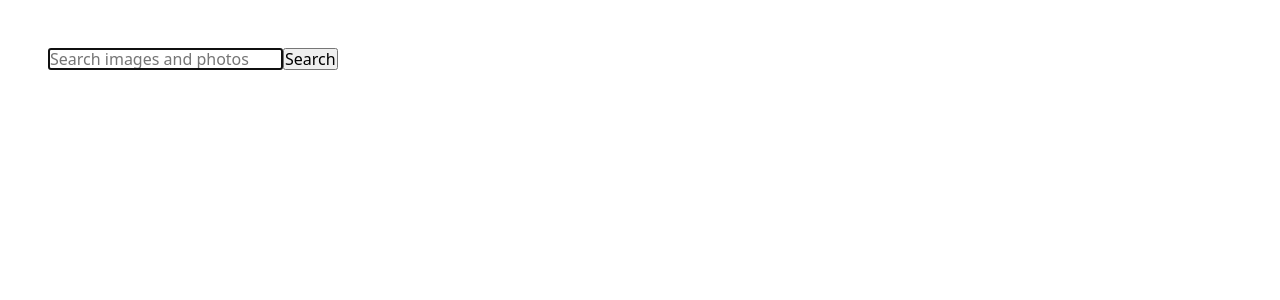
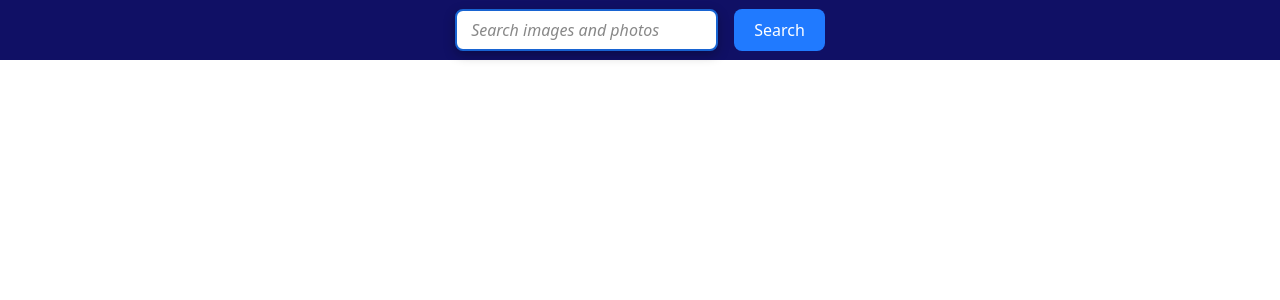
Before and after one commit to PushEaxVK/goit-react-hw-04, a React (Vite) app: page / in a window 1280 px wide. Shown: the top 300 px of the page. Built offline with nearby package versions, Linux system fonts and the light colour scheme.

Commit message:
add styles for search bar

```diff
--- a/src/App.jsx
+++ b/src/App.jsx
@@ -16,13 +16,13 @@ function App() {
   const [totalPages, setTotalPages] = useState(0);
   const [currentPage, setCurrentPage] = useState(0);
   const [query, setQuery] = useState('');
+  const [modalUrl, setModalUrl] = useState('');
 
   const handleSearch = async (query, page) => {
     setCurrentPage(page);
     try {
       setLoading(true);
       setError(false);
-      // setData({});
       const jsonData = await searchImages(query, page);
       if (Object.keys(jsonData).length === 0) {
         console.log('jsonData is empty!');
@@ -54,7 +54,6 @@ function App() {
           return [...prev, ...newImages];
         });
       }
-      // setData(jsonData);
     } catch (error) {
       setError(true);
     } finally {
@@ -74,11 +73,16 @@ function App() {
           setQuery(searchQuery);
         }}
       />
-      {images.length > 0 && <ImageGallery images={images} />}
+      {images.length > 0 && (
+        <ImageGallery images={images} setModal={setModalUrl} />
+      )}
       {loading && <Loader />}
       {error && <ErrorMessage />}
       {currentPage < totalPages && !error && !loading && (
         <LoadMoreBtn loadMore={() => handleSearch(query, currentPage + 1)} />
+      )}
+      {modalUrl !== '' && (
+        <ImageModal modalUrl={modalUrl} setModal={setModalUrl} />
       )}
     </div>
   );
--- a/src/App.module.css
+++ b/src/App.module.css
@@ -1,6 +1,7 @@
 .app {
   display: flex;
   flex-direction: column;
-  gap: 1rem;
-  padding: 3rem;
+  /* gap: 1rem; */
+  /* padding: 3rem; */
+  padding-bottom: 1rem;
 }
--- a/src/components/ImageCard/ImageCard.jsx
+++ b/src/components/ImageCard/ImageCard.jsx
@@ -2,14 +2,14 @@ import s from './ImageCard.module.css';
 
 const ImageCard = ({ image }) => {
   return (
-    <li className={s.imageWrapper} style={{ backgroundColor: image.color }}>
+    <div className={s.imageWrapper} style={{ backgroundColor: image.color }}>
       <img
         className={s.image}
         src={image.small}
         alt={image.alt}
         data-src={image.regular}
       />
-    </li>
+    </div>
   );
 };
 
--- a/src/components/ImageGallery/ImageGallery.jsx
+++ b/src/components/ImageGallery/ImageGallery.jsx
@@ -1,13 +1,20 @@
 import s from './ImageGallery.module.css';
 import ImageCard from '../ImageCard/ImageCard';
 
-const ImageGallery = ({ images }) => {
+const ImageGallery = ({ images, setModal }) => {
   return (
-    <div>
+    <div className={s.gallery}>
       {/* <h2>ImageGallery</h2> */}
-      <ul className={s.imagesList}>
+      <ul
+        className={s.imagesList}
+        onClick={(e) => {
+          e.target.nodeName === 'IMG' && setModal(e.target.dataset.src);
+        }}
+      >
         {images.map((image) => (
-          <ImageCard key={image.id} image={image} />
+          <li key={image.id}>
+            <ImageCard image={image} />
+          </li>
         ))}
       </ul>
     </div>
--- a/src/components/ImageGallery/ImageGallery.module.css
+++ b/src/components/ImageGallery/ImageGallery.module.css
@@ -1,3 +1,7 @@
+.gallery {
+  padding: 1rem;
+}
+
 .imagesList {
   display: grid;
   grid-template-columns: repeat(4, 1fr);
--- a/src/components/ImageModal/ImageModal.jsx
+++ b/src/components/ImageModal/ImageModal.jsx
@@ -1,6 +1,31 @@
+import { useEffect } from 'react';
 import s from './ImageModal.module.css';
 
-const ImageModal = () => {
-  return <div>ImageModal</div>;
+const ImageModal = ({ modalUrl, setModal }) => {
+  useEffect(() => {
+    const handleKeyDown = (event) => {
+      if (event.key === 'Escape') {
+        setModal('');
+      }
+    };
+
+    window.addEventListener('keydown', handleKeyDown);
+
+    return () => {
+      window.removeEventListener('keydown', handleKeyDown);
+    };
+  });
+
+  return (
+    <div
+      className={s.modal}
+      onClick={() => {
+        setModal('');
+      }}
+    >
+      <img src={modalUrl} />
+    </div>
+  );
 };
+
 export default ImageModal;
--- a/src/components/ImageModal/ImageModal.module.css
+++ b/src/components/ImageModal/ImageModal.module.css
@@ -0,0 +1,17 @@
+.modal {
+  position: fixed;
+  left: 0;
+  top: 0;
+  width: 100%;
+  height: 100%;
+  padding: 2%;
+  background-color: rgba(0, 0, 0, 75%);
+  overflow: auto;
+
+  img {
+    margin: 0 auto;
+    width: 100%;
+    height: 100%;
+    object-fit: contain;
+  }
+}
--- a/src/components/LoadMoreBtn/LoadMoreBtn.jsx
+++ b/src/components/LoadMoreBtn/LoadMoreBtn.jsx
@@ -2,7 +2,7 @@ import s from './LoadMoreBtn.module.css';
 
 const LoadMoreBtn = ({ loadMore }) => {
   return (
-    <div>
+    <div className={s.loadMore}>
       <button type="button" onClick={loadMore}>
         Load more
       </button>
--- a/src/components/LoadMoreBtn/LoadMoreBtn.module.css
+++ b/src/components/LoadMoreBtn/LoadMoreBtn.module.css
@@ -0,0 +1,3 @@
+.loadMore {
+  margin: 0 auto;
+}
--- a/src/components/Loader/Loader.jsx
+++ b/src/components/Loader/Loader.jsx
@@ -1,6 +1,23 @@
 import s from './Loader.module.css';
+import ClipLoader from 'react-spinners/ClipLoader';
+
+const override = {
+  display: 'block',
+  margin: '0 auto',
+  borderColor: 'red',
+};
 
 const Loader = () => {
-  return <div>Loader</div>;
+  return (
+    <div>
+      <ClipLoader
+        color="#36d7b7"
+        loading={true}
+        cssOverride={override}
+        size={50}
+        aria-label="Loading Images..."
+      />
+    </div>
+  );
 };
 export default Loader;
--- a/src/components/SearchBar/SearchBar.module.css
+++ b/src/components/SearchBar/SearchBar.module.css
@@ -0,0 +1,12 @@
+.searchBar {
+  background-color: rgb(16, 16, 101);
+  height: 60px;
+  display: flex;
+  align-items: center;
+  justify-content: center;
+
+  form {
+    display: flex;
+    gap: 1rem;
+  }
+}
--- a/src/index.css
+++ b/src/index.css
@@ -1,3 +1,12 @@
+:root {
+  --header-color: rgb(16, 16, 101);
+  --accent-color: rgb(32, 122, 255); /* яскравіший синій */
+  --light-color: #f0f4ff; /* світле тло */
+  --text-color: #1a1a1a; /* темний текст */
+  --border-radius: 8px;
+  --transition: 0.3s ease;
+}
+
 *,
 *::before,
 *::after {
@@ -18,3 +27,42 @@ img {
 button {
   cursor: pointer;
 }
+
+input {
+  padding: 10px 14px;
+  border: 2px solid var(--accent-color);
+  border-radius: var(--border-radius);
+  background-color: white;
+  color: var(--text-color);
+  font-size: 16px;
+  transition: var(--transition);
+  outline: none;
+}
+
+input:focus {
+  border-color: rgb(24, 100, 210);
+  box-shadow: 0 4px 12px rgba(0, 0, 0, 0.3);
+}
+
+input::placeholder {
+  color: #888;
+  font-style: italic;
+}
+
+button {
+  padding: 10px 20px;
+  background-color: var(--accent-color);
+  color: white;
+  border: none;
+  border-radius: var(--border-radius);
+  font-size: 16px;
+  cursor: pointer;
+  transition: var(--transition);
+  font-weight: 500;
+}
+
+button:hover {
+  background-color: rgb(24, 100, 210); /* темніший, але не як хедер */
+  box-shadow: 0 4px 12px rgba(0, 0, 0, 0.3);
+  transform: translateY(-2px);
+}
```
